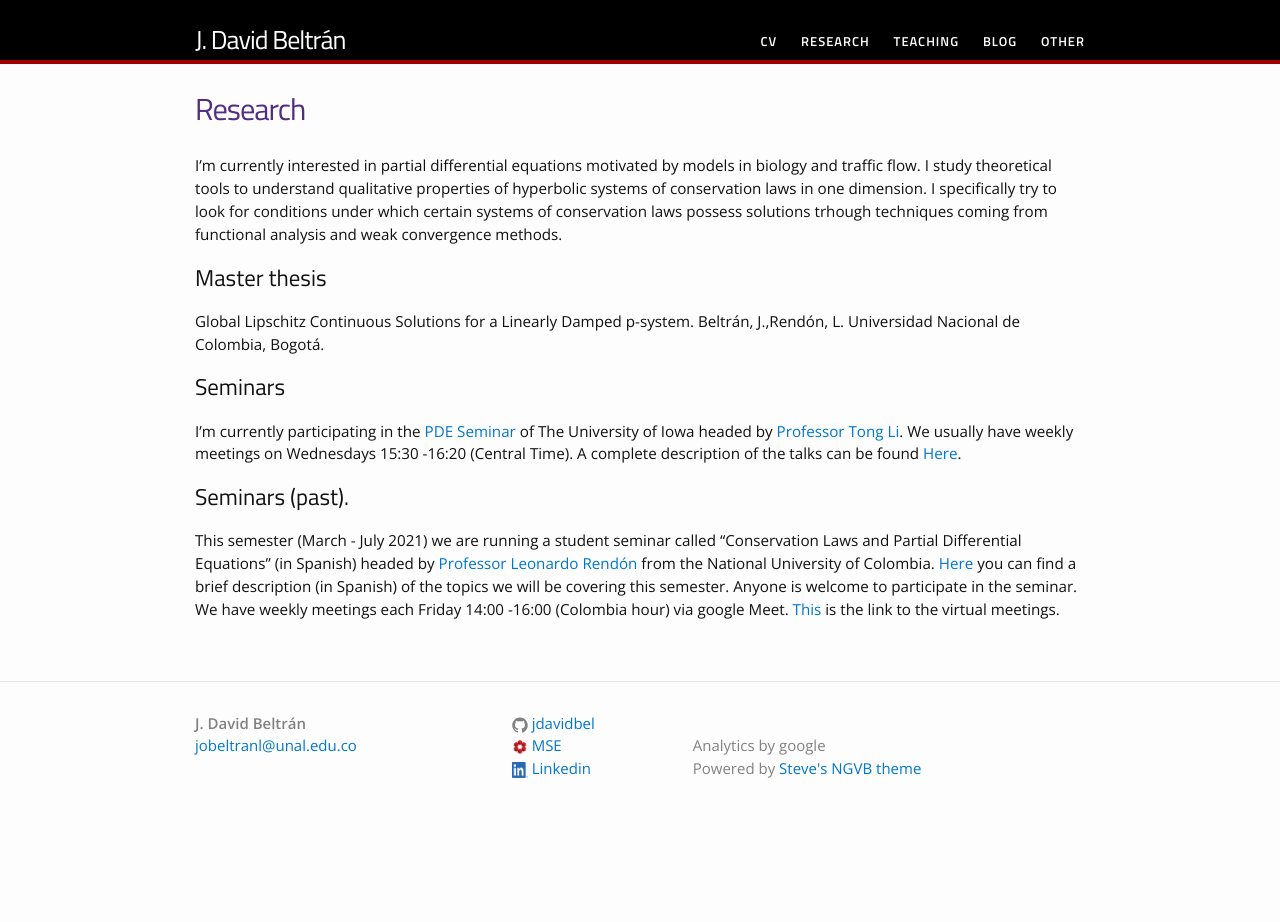
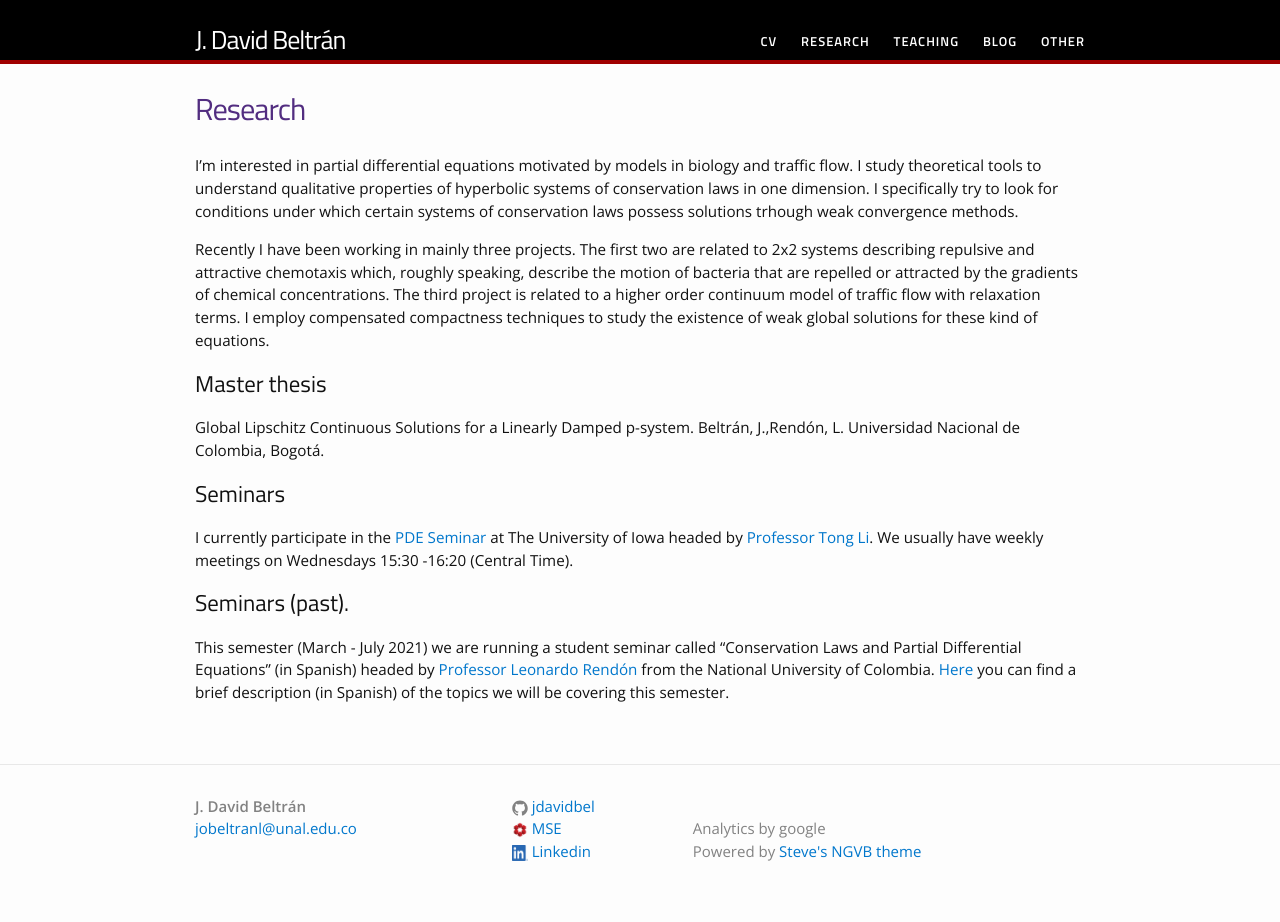
Before and after one commit to jdavidbel/jdavidbel.github.io, a Jekyll site: the page built from research.md, in a window 1280 px wide. Built offline with Jekyll 4.4.1, drawn with Linux system fonts in a browser that asks for light colours; before the commit the page ends 900 px from its top, so only the background shows below that.

Commit message:
adasdsfasdfadfadsf

```diff
--- a/research.md
+++ b/research.md
@@ -32,18 +32,18 @@ pubs:
       <>    url:  "http://www.imdb.com/title/tt0133093/"
 
 ---
-I'm currently interested in partial differential equations motivated by models in biology and traffic flow. I study theoretical tools to understand qualitative properties of hyperbolic systems of conservation laws in one dimension.
-I specifically try to look for conditions under which certain systems of conservation laws possess solutions trhough techniques coming from functional analysis and weak convergence methods.
+I'm interested in partial differential equations motivated by models in biology and traffic flow. I study theoretical tools to understand qualitative properties of hyperbolic systems of conservation laws in one dimension.
+I specifically try to look for conditions under which certain systems of conservation laws possess solutions trhough weak convergence methods.
 
+Recently I have been working in mainly three projects. The first two are related to 2x2 systems describing repulsive and attractive chemotaxis which, roughly speaking, describe the motion of bacteria that are repelled or attracted by the gradients of chemical concentrations. The third project is related to a higher order continuum model of traffic flow with relaxation terms. I employ compensated compactness techniques to study the existence of weak global solutions for these kind of equations.
 
 ## Master thesis
 Global Lipschitz Continuous Solutions for a Linearly Damped p-system. Beltrán, J.,Rendón, L. Universidad Nacional de Colombia, Bogotá.
 <!-- (https://drive.google.com/file/d/1_P64kWlYtXpNycHJo2yXcU1vP3zbvkrr/view?usp=sharing) -->
 ## Seminars
-I'm currently participating in the [PDE Seminar](https://math.uiowa.edu/seminars/pde) of The University of Iowa headed by [Professor Tong Li](http://homepage.divms.uiowa.edu/~tli/).
-We usually have weekly meetings on Wednesdays 15:30 -16:20 (Central Time). A complete description of the talks can be found [Here](https://math.uiowa.edu/seminars/pde).
+I currently participate in the [PDE Seminar](https://math.uiowa.edu/research/partial-differential-equations) at The University of Iowa headed by [Professor Tong Li](http://homepage.divms.uiowa.edu/~tli/).
+We usually have weekly meetings on Wednesdays 15:30 -16:20 (Central Time).
+
 ## Seminars (past).
 This semester (March - July 2021) we are running a student seminar called "Conservation Laws and Partial Differential Equations" (in Spanish) headed by [Professor Leonardo Rendón](https://scholar.google.com/citations?user=5U0ZQxcAAAAJ&hl=es) from the National University of Colombia.
 [Here](https://drive.google.com/file/d/1-OGxeZ2FeTFvqHLiSpzutyo5IA7l0v2W/view?usp=sharing) you can find a brief description (in Spanish) of the topics we will be covering this semester.
-Anyone is welcome to participate in the seminar.
-We have weekly meetings each Friday 14:00 -16:00 (Colombia hour) via google Meet. [This](https://meet.google.com/ads-jcfs-hfa)  is the link to the virtual meetings.
```
